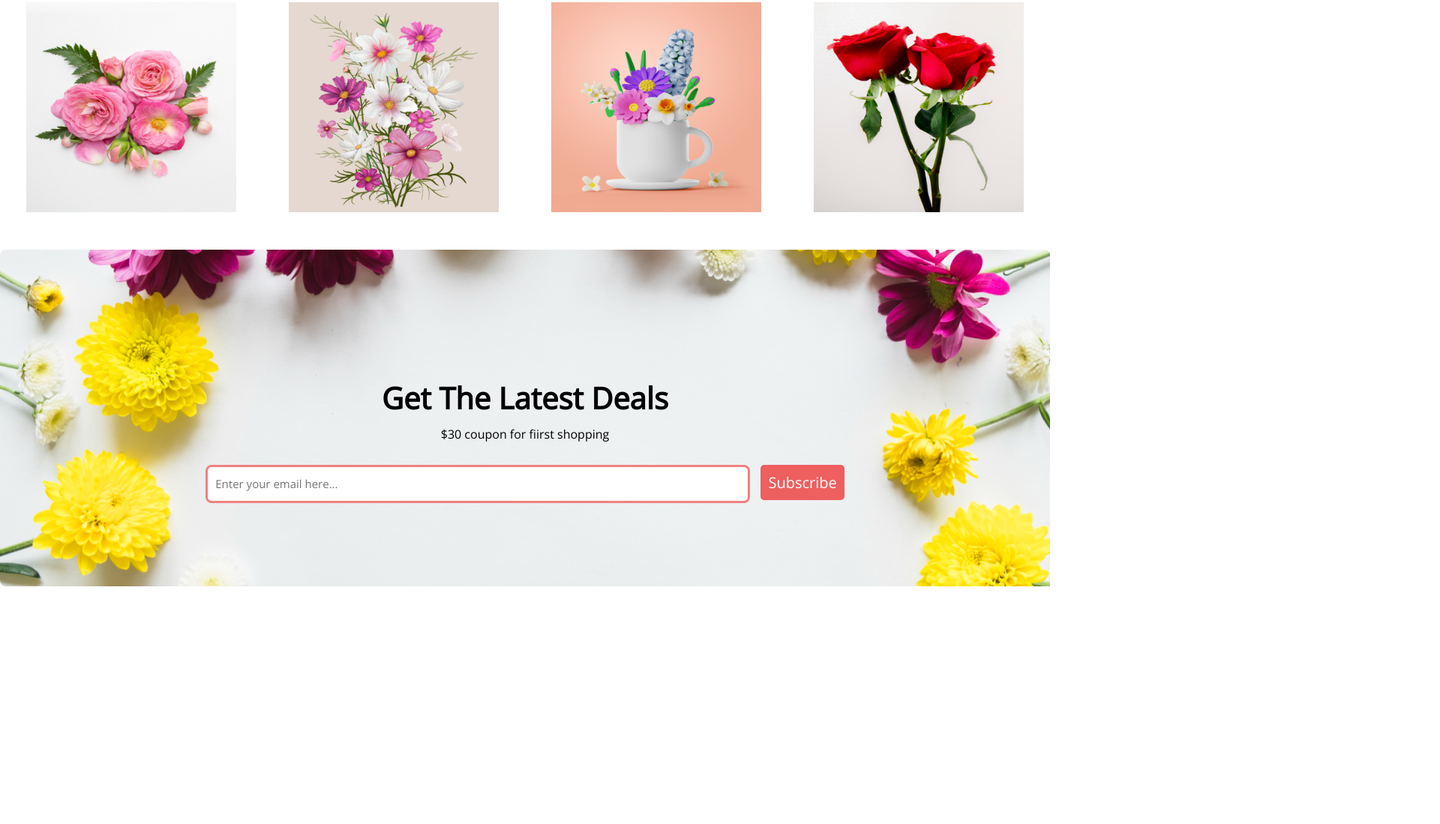
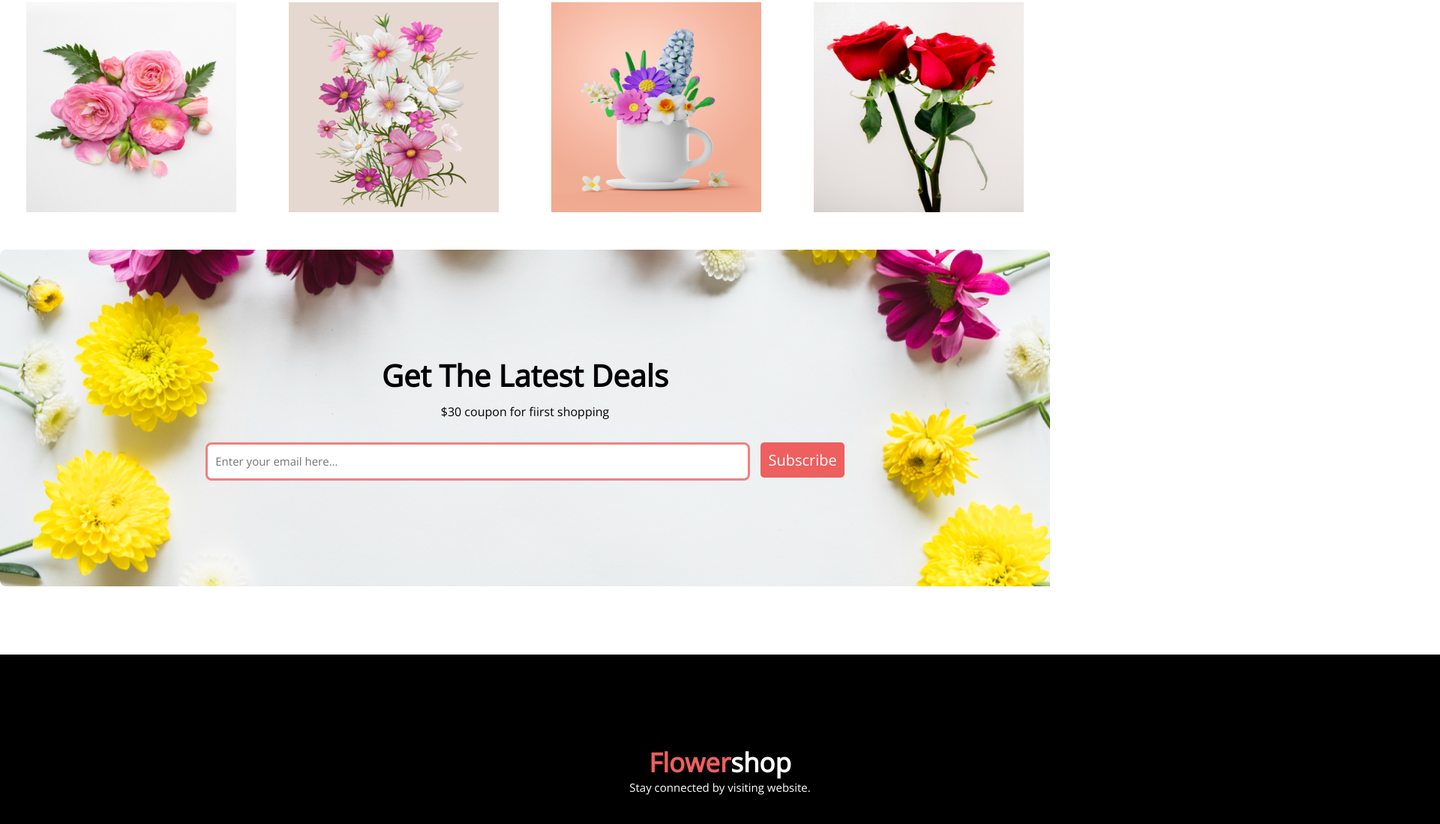
Before and after one commit to khtanvirislam/flower-garden, a plain HTML site: page index.html in a window 1280 px wide. Shown: the part 1346-2445 px from the top of the page at 75% size, 1920 px wide, since content can reach past the window. Before the commit the page ends 2149 px from the top, so only its background shows below. Drawn offline with nearby package versions, Linux system fonts and the light colour scheme.

Commit message:
footer section created

```diff
--- a/index.html
+++ b/index.html
@@ -73,6 +73,9 @@
         </div>
         </section>
     </main>
-    <footer></footer>
+    <footer class="footer-container">
+        <h1 class="footer-title"><span class="off-color">Flower</span>shop</h1>
+        <p class="footer-desc">Stay connected by visiting website.</p>
+    </footer>
 </body>
 </html>
--- a/style.css
+++ b/style.css
@@ -165,6 +165,7 @@ li a:hover{
     margin: auto;
     background-image: url('Flower Asset/Rectangle 9.png');
     background-repeat: no-repeat;
+    margin-bottom: 70px;
 
 }
 
@@ -190,6 +191,26 @@ li a:hover{
 }
 
 .email-section{
-    padding-top: 150px;
+    padding-top: 120px;
 
 }
+
+/* footer related design */
+
+.footer-container{
+    background-color: black;
+    height: 450px;
+    width: 1920px;
+    color: white;
+}
+.footer-title{
+    font-size: 35px;
+    text-align: center;
+    justify-content: center;
+    padding-top: 120px;
+}
+
+.footer-desc{
+    text-align: center;
+    font-size: 15px;
+}
```
